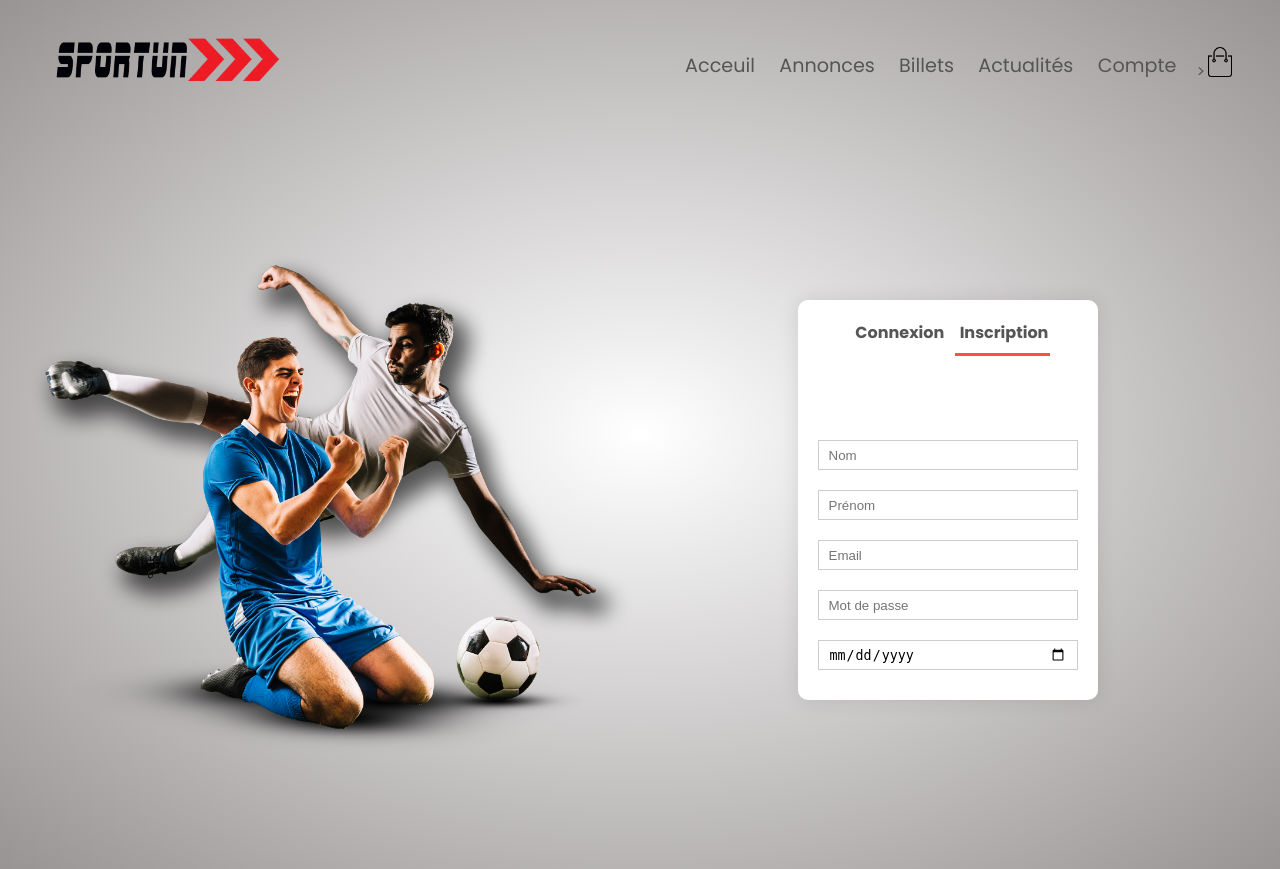
After one commit to Edkalai/SporTun, a PHP site: page /account.html in a window 1280 px wide. The commit adds this page. Run offline with PHP 8.4, Linux system fonts and the light colour scheme.

Commit message:
finished login&register html&css

```diff
--- /dev/null
+++ b/Front/account.html
@@ -0,0 +1,92 @@
+<!DOCTYPE html>
+<html lang="en">
+<head>
+    <meta charset="UTF-8">
+    <link rel="stylesheet" href="style.css">
+    <meta name="viewport" content="width=device-width, initial-scale=1.0">
+    <link rel="preconnect" href="https://fonts.gstatic.com">
+    <link href="https://fonts.googleapis.com/css2?family=Poppins:wght@300;400;500;600;700&display=swap" rel="stylesheet">
+    <title>Login</title>
+</head>
+<body>
+    <div class="login-container">
+    <div class="container">
+    <div class="navbar">
+        <div class="logo">
+            <a href="index.html"> <img src="assets/img/logo.png"> </a>
+        </div>
+
+    <nav>
+        <ul>
+            <li><a href="index.html">Acceuil</a></li>
+            <li><a href="annonce.html">Annonces</a></li>
+            <li><a href="billets.html">Billets</a></li>
+            <li><a href="actualites.html">Actualités</a></li>
+            <li><a href="account.html">Compte</a></li>
+        </ul>
+    </nav>
+    <a href="panier.html">><img src="assets/img/cart.png" class="cart" alt=""></a>
+  </div>
+  </div>
+
+<!--------------- account-page ----------->
+    <div class="account-page">
+        <div class="container">
+            <div class="row">
+                <div class="col-2">
+                    <img src="assets/img/image1.png" alt="" width="100%">
+                </div>
+                <div class="col-2">
+                    <div class="form-container">
+                        <div class="form-btn">
+                            <span onclick="login()">Connexion</span>
+                            <span onclick="register()">Inscription</span>
+                            <hr id="indicator">
+                        </div>
+                        <form action="" id="LoginForm">
+                            <input type="email" placeholder="Email">
+                            <input type="password" placeholder="password">
+                            <button type="submit" class="btn">Connexion</button>
+                            <a href="mdp.html">Mot de passe oublié ?</a>
+                        </form>
+                        <div class="reg-container">
+                        <form action="" id="RegForm">
+                            <input type="text" placeholder="Nom">
+                            <input type="text" placeholder="Prénom">
+                            <input type="email" placeholder="Email" id="email">
+                            <input type="password" placeholder="Mot de passe" id="mdp">
+                            <input type="date" id="datenaissance" name="datenaissance">
+                            <input type="radio" name="sexe" id="homme" value="Homme" class="gender">
+                            <label for="homme">Homme</label>
+                            <input type="radio" name="sexe" id="Femme" value="Femme" class="gender">
+                            <label for="Femme">Femme</label>
+                            <input type="text" placeholder="Numéro de téléphone" id=Numtel>
+                            <input type="text" placeholder="Adresse" id=Numtel>
+                            <button type="submit" class="btn">S'inscrire</button>
+
+                        </form>
+                    </div>
+
+
+                    </div>
+                </div>
+            </div>
+        </div>
+    </div>
+</div>
+
+   <!-----------------------js for toggle form ------------->
+   <script>
+        function register(){
+            document.getElementById("RegForm").style.transform="translateX(0px)";
+            document.getElementById("LoginForm").style.transform="translateX(0px)";
+            document.getElementById("indicator").style.transform="translateX(100px)";
+                    }
+        function login(){
+            document.getElementById("RegForm").style.transform="translateX(300px)";
+            document.getElementById("LoginForm").style.transform="translateX(300px)";
+            document.getElementById("indicator").style.transform="translateX(0px)";
+        }
+   </script>
+</body>
+</html>
--- a/Front/style.css
+++ b/Front/style.css
@@ -145,3 +145,115 @@ margin-top: 70px;
 {
     font-size: 38px ;
 }
+
+/*------------------account page---------------*/
+.account-page{
+    padding : 50px 0;
+}
+.login-container{
+    background: radial-gradient(#fff,#999494);
+}
+.form-container{
+    background:#fff;
+    width :300px;
+    height:400px;
+    position :relative;
+    text-align: center;
+    padding : 20px 0;
+    margin : auto;
+    box-shadow : 0 0 20px 0px rgba(0,0,0,0.1);
+    overflow-x:hidden;
+    border-radius: 10px;
+}
+
+.form-container span {
+    font-weight : bold;
+    padding: 0 10px;
+    color :#555;
+    cursor : pointer;
+    width : 100px;
+    display : inline-block;
+}
+.form-btn {
+    display : inline-block;
+}
+
+.form-container Form{
+    max-width:  300px;
+    padding : 0 20px;
+    position : absolute;
+    top : 130px;
+    transition:transform 1s;
+}
+form input {
+    width :100%;
+    height:30px;
+    margin : 10px 0;
+    padding : 0 10px;
+    border : 1px solid #ccc;
+}
+
+
+form .btn {
+    width:100%;
+    border : none;
+    cursor : pointer;
+    margin : 10px 0;
+}
+
+form .btn :focus{
+    outline :none;
+}
+
+#LoginForm {
+    left:-300px;
+
+}
+
+#RegForm{
+    left : 0;
+}
+
+form a {
+    font-size:12px;
+}
+
+#indicator {
+    width : 95px;
+    border : none;
+    position: relative;
+    left:10px;
+    background : #ff523b;
+    height : 3px;
+    margin-top: 8px;
+    transform : translateX(100px);
+    transition :transform 1s;
+}
+::-webkit-scrollbar-track
+{
+	-webkit-box-shadow: inset 0 0 6px rgba(0,0,0,0.3);
+	background-color: #F5F5F5;
+	border-radius: 10px;
+}
+
+::-webkit-scrollbar
+{
+	width: 10px;
+	background-color: #F5F5F5;
+}
+
+::-webkit-scrollbar-thumb
+{
+	border-radius: 10px;
+	background-image: -webkit-gradient(linear,
+									   left bottom,
+									   left top,
+									   color-stop(0.44, rgb(145, 28, 28)),
+									   color-stop(0.72, rgb(189, 73, 73)),
+									   color-stop(0.86, rgb(217, 122, 122)));
+}
+input[type=radio] {
+    border: 0px;
+    width: 5%;
+    height: 3em;
+}
```
Also changed, not shown: Front/actualites.html (added, +11 -0 lines), Front/billets.html (added, +11 -0 lines), Front/index.html (+6 -6 lines).
